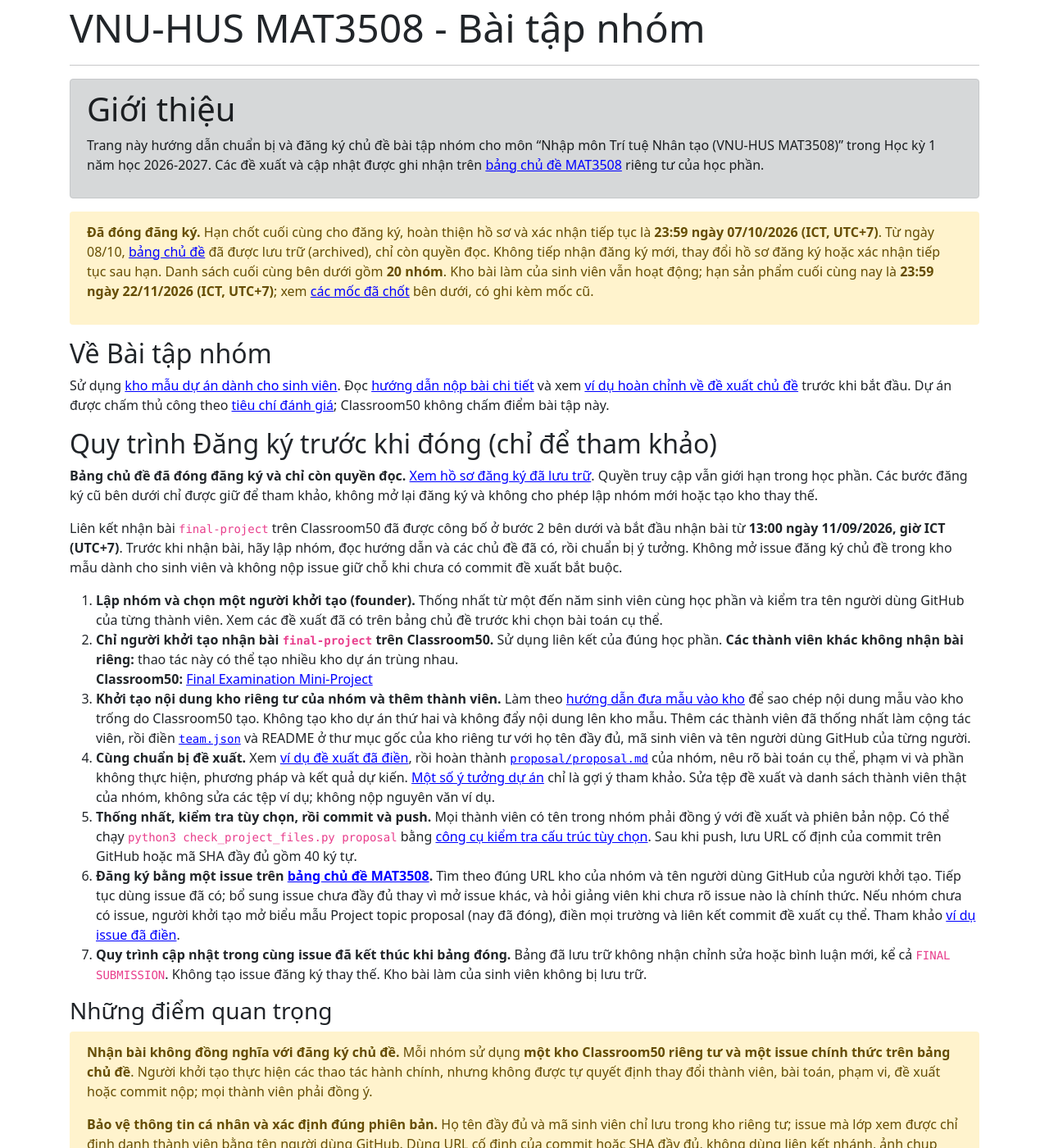
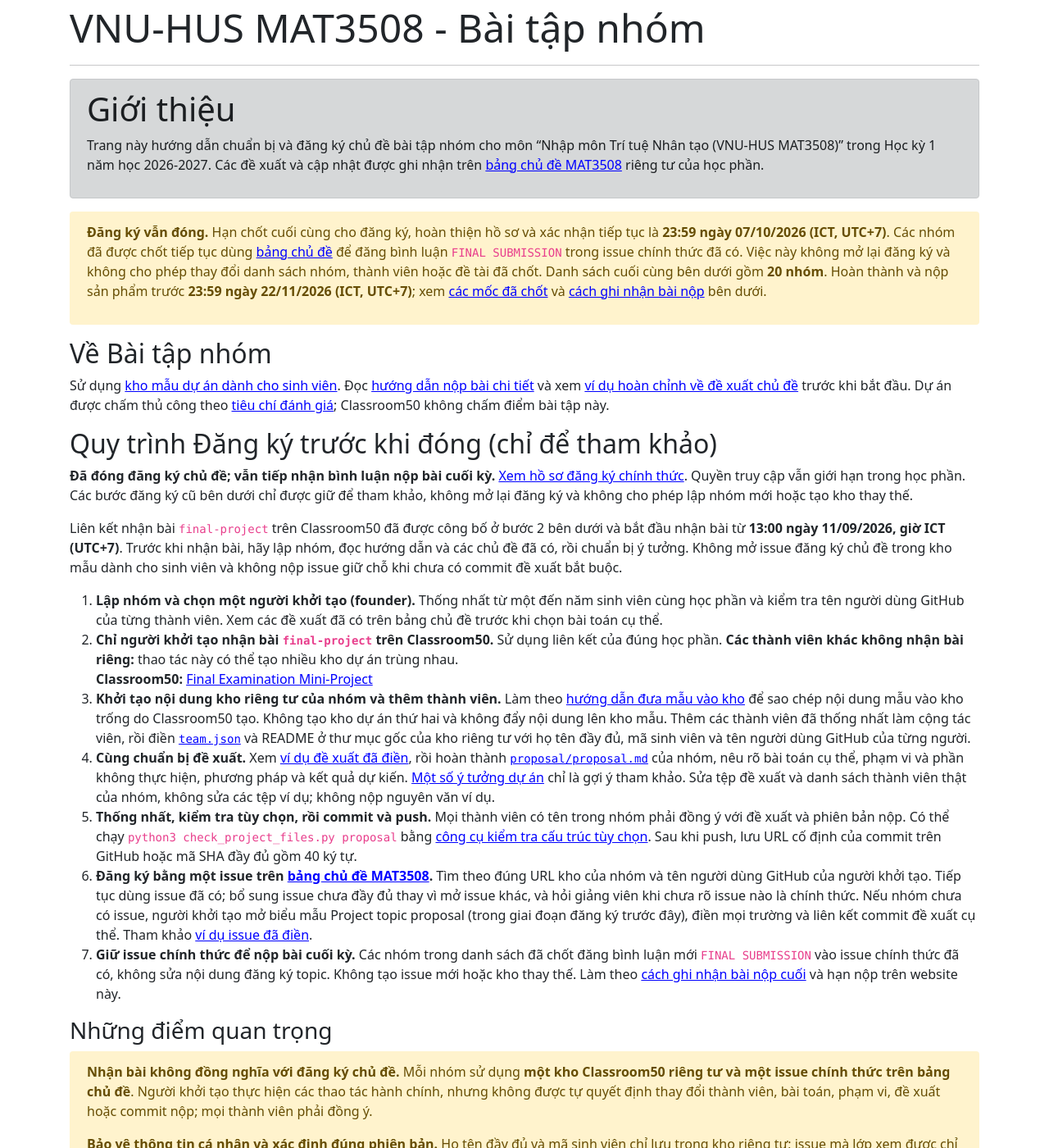
Before and after one commit to hoanganhduc/hoanganhduc.github.io, a Jekyll site: the page built from teaching/VNU-HUS/2026/winter/MAT3508/mini-projects.md, in a window 1280 px wide and 1400 px high. Shown: the whole window at 82% size. Built offline with Jekyll 4.4.1, drawn with Linux system fonts in a browser that asks for light colours; nearby versions of some CDN libraries; a style sheet for code colours, icons or effects is not loaded; some of the changed text lies outside the part shown.

Commit message:
Restore topic-board final submissions and correct original milestone dates

````diff
--- a/teaching/VNU-HUS/2026/winter/MAT3508/mini-projects.md
+++ b/teaching/VNU-HUS/2026/winter/MAT3508/mini-projects.md
@@ -16,7 +16,7 @@ Trang này hướng dẫn chuẩn bị và đăng ký chủ đề bài tập nh
 
 <div class="alert alert-warning" id="registration-closed" markdown="1">
 
-**Đã đóng đăng ký.** Hạn chốt cuối cùng cho đăng ký, hoàn thiện hồ sơ và xác nhận tiếp tục là **23:59 ngày 07/10/2026 (ICT, UTC+7)**. Từ ngày 08/10, [bảng chủ đề](https://github.com/VNU-HUS/mat3508-2026-project-topics/issues) đã được lưu trữ (archived), chỉ còn quyền đọc. Không tiếp nhận đăng ký mới, thay đổi hồ sơ đăng ký hoặc xác nhận tiếp tục sau hạn. Danh sách cuối cùng bên dưới gồm **20 nhóm**. Kho bài làm của sinh viên vẫn hoạt động; hạn sản phẩm cuối cùng nay là **23:59 ngày 22/11/2026 (ICT, UTC+7)**; xem [các mốc đã chốt](#project-milestones) bên dưới, có ghi kèm mốc cũ.
+**Đăng ký vẫn đóng.** Hạn chốt cuối cùng cho đăng ký, hoàn thiện hồ sơ và xác nhận tiếp tục là **23:59 ngày 07/10/2026 (ICT, UTC+7)**. Các nhóm đã được chốt tiếp tục dùng [bảng chủ đề](https://github.com/VNU-HUS/mat3508-2026-project-topics/issues) để đăng bình luận `FINAL SUBMISSION` trong issue chính thức đã có. Việc này không mở lại đăng ký và không cho phép thay đổi danh sách nhóm, thành viên hoặc đề tài đã chốt. Danh sách cuối cùng bên dưới gồm **20 nhóm**. Hoàn thành và nộp sản phẩm trước **23:59 ngày 22/11/2026 (ICT, UTC+7)**; xem [các mốc đã chốt](#project-milestones) và [cách ghi nhận bài nộp](#final-submission) bên dưới.
 
 </div>
 
@@ -26,7 +26,7 @@ Sử dụng [kho mẫu dự án dành cho sinh viên](https://github.com/VNU-HUS
 
 ## Quy trình Đăng ký trước khi đóng (chỉ để tham khảo)
 
-**Bảng chủ đề đã đóng đăng ký và chỉ còn quyền đọc.** [Xem hồ sơ đăng ký đã lưu trữ](https://github.com/VNU-HUS/mat3508-2026-project-topics/issues). Quyền truy cập vẫn giới hạn trong học phần. Các bước đăng ký cũ bên dưới chỉ được giữ để tham khảo, không mở lại đăng ký và không cho phép lập nhóm mới hoặc tạo kho thay thế.
+**Đã đóng đăng ký chủ đề; vẫn tiếp nhận bình luận nộp bài cuối kỳ.** [Xem hồ sơ đăng ký chính thức](https://github.com/VNU-HUS/mat3508-2026-project-topics/issues). Quyền truy cập vẫn giới hạn trong học phần. Các bước đăng ký cũ bên dưới chỉ được giữ để tham khảo, không mở lại đăng ký và không cho phép lập nhóm mới hoặc tạo kho thay thế.
 
 Liên kết nhận bài `final-project` trên Classroom50 đã được công bố ở bước 2 bên dưới và bắt đầu nhận bài từ **13:00 ngày 11/09/2026, giờ ICT (UTC+7)**. Trước khi nhận bài, hãy lập nhóm, đọc hướng dẫn và các chủ đề đã có, rồi chuẩn bị ý tưởng. Không mở issue đăng ký chủ đề trong kho mẫu dành cho sinh viên và không nộp issue giữ chỗ khi chưa có commit đề xuất bắt buộc.
 
@@ -35,8 +35,8 @@ Liên kết nhận bài `final-project` trên Classroom50 đã được công b
 3. **Khởi tạo nội dung kho riêng tư của nhóm và thêm thành viên.** Làm theo [hướng dẫn đưa mẫu vào kho](https://github.com/VNU-HUS/introai-final-project-template/blob/main/Submission%20Guide.md) để sao chép nội dung mẫu vào kho trống do Classroom50 tạo. Không tạo kho dự án thứ hai và không đẩy nội dung lên kho mẫu. Thêm các thành viên đã thống nhất làm cộng tác viên, rồi điền [`team.json`](https://github.com/VNU-HUS/introai-final-project-template/blob/main/team.json) và README ở thư mục gốc của kho riêng tư với họ tên đầy đủ, mã sinh viên và tên người dùng GitHub của từng người.
 4. **Cùng chuẩn bị đề xuất.** Xem [ví dụ đề xuất đã điền](https://github.com/VNU-HUS/introai-final-project-template/blob/main/examples/topic-proposal/proposal.example.md), rồi hoàn thành [`proposal/proposal.md`](https://github.com/VNU-HUS/introai-final-project-template/blob/main/proposal/proposal.md) của nhóm, nêu rõ bài toán cụ thể, phạm vi và phần không thực hiện, phương pháp và kết quả dự kiến. [Một số ý tưởng dự án](https://github.com/VNU-HUS/introai-final-project-template/blob/main/Mini-Project%20Ideas.md) chỉ là gợi ý tham khảo. Sửa tệp đề xuất và danh sách thành viên thật của nhóm, không sửa các tệp ví dụ; không nộp nguyên văn ví dụ.
 5. **Thống nhất, kiểm tra tùy chọn, rồi commit và push.** Mọi thành viên có tên trong nhóm phải đồng ý với đề xuất và phiên bản nộp. Có thể chạy `python3 check_project_files.py proposal` bằng [công cụ kiểm tra cấu trúc tùy chọn](https://github.com/VNU-HUS/introai-final-project-template/blob/main/check_project_files.py). Sau khi push, lưu URL cố định của commit trên GitHub hoặc mã SHA đầy đủ gồm 40 ký tự.
-6. **Đăng ký bằng một issue trên [bảng chủ đề MAT3508](https://github.com/VNU-HUS/mat3508-2026-project-topics/issues).** Tìm theo đúng URL kho của nhóm và tên người dùng GitHub của người khởi tạo. Tiếp tục dùng issue đã có; bổ sung issue chưa đầy đủ thay vì mở issue khác, và hỏi giảng viên khi chưa rõ issue nào là chính thức. Nếu nhóm chưa có issue, người khởi tạo mở biểu mẫu Project topic proposal (nay đã đóng), điền mọi trường và liên kết commit đề xuất cụ thể. Tham khảo [ví dụ issue đã điền](https://github.com/VNU-HUS/introai-final-project-template/blob/main/examples/topic-proposal/topic-issue.example.md).
-7. **Quy trình cập nhật trong cùng issue đã kết thúc khi bảng đóng.** Bảng đã lưu trữ không nhận chỉnh sửa hoặc bình luận mới, kể cả `FINAL SUBMISSION`. Không tạo issue đăng ký thay thế. Kho bài làm của sinh viên không bị lưu trữ.
+6. **Đăng ký bằng một issue trên [bảng chủ đề MAT3508](https://github.com/VNU-HUS/mat3508-2026-project-topics/issues).** Tìm theo đúng URL kho của nhóm và tên người dùng GitHub của người khởi tạo. Tiếp tục dùng issue đã có; bổ sung issue chưa đầy đủ thay vì mở issue khác, và hỏi giảng viên khi chưa rõ issue nào là chính thức. Nếu nhóm chưa có issue, người khởi tạo mở biểu mẫu Project topic proposal (trong giai đoạn đăng ký trước đây), điền mọi trường và liên kết commit đề xuất cụ thể. Tham khảo [ví dụ issue đã điền](https://github.com/VNU-HUS/introai-final-project-template/blob/main/examples/topic-proposal/topic-issue.example.md).
+7. **Giữ issue chính thức để nộp bài cuối kỳ.** Các nhóm trong danh sách đã chốt đăng bình luận mới `FINAL SUBMISSION` vào issue chính thức đã có, không sửa nội dung đăng ký topic. Không tạo issue mới hoặc kho thay thế. Làm theo [cách ghi nhận bài nộp cuối](#final-submission) và hạn nộp trên website này.
 
 ### Những điểm quan trọng
 
@@ -59,17 +59,38 @@ Liên kết nhận bài `final-project` trên Classroom50 đã được công b
 |---|---|
 | Hạn chốt cuối cùng cho đăng ký, hoàn thiện hồ sơ và xác nhận tiếp tục (đã đóng) | **23:59 ngày 07/10/2026** |
 | Bản sửa khi trùng bài toán, nếu được yêu cầu (đã đóng) | **23:59 ngày 07/10/2026** |
-| Hoàn thành và nộp sản phẩm mini-project cuối cùng (mọi nhóm) | **23:59 ngày 22/11/2026** (mốc dự kiến cũ: **06/11/2026**) |
+| Hoàn thành và nộp sản phẩm mini-project cuối cùng (mọi nhóm) | **23:59 ngày 22/11/2026** (hạn nộp cũ: **23:59 ngày 04/11/2026**) |
 | Rà soát hồ sơ, chuẩn bị đánh giá trước buổi thuyết trình đầu tiên | Ngày 23--24/11/2026 |
-| Bắt đầu thuyết trình MAT3508 | **Ngày 25/11/2026, tiết 3** |
-| Kết thúc thuyết trình và đánh giá MAT3508 | **10:40 ngày 16/12/2026**, hết tiết 4 (thay mốc kết thúc dự kiến cũ: **06/11/2026**) |
+| Bắt đầu thuyết trình MAT3508 | **Ngày 25/11/2026, tiết 3** (ngày bắt đầu dự kiến cũ: **06/11/2026**) |
+| Kết thúc thuyết trình và đánh giá MAT3508 | **10:40 ngày 16/12/2026**, hết tiết 4 |
 | Kết thúc toàn bộ đợt thuyết trình của MAT1206E và MAT3508 | 10:40 ngày 16/12/2026 |
 
-**Mốc nộp sản phẩm 04/11/2026 từng hiển thị trên website cũng được thay thế bằng 23:59 ngày 22/11/2026.** Hạn mới áp dụng chung cho cả hai môn và mọi nhóm, không phụ thuộc ngày trình bày. Giảng viên đánh giá phiên bản cuối cùng đã nộp tại hạn chung; trình bày muộn hơn hoặc đổi ca không làm tăng thời gian hoàn thiện sản phẩm đã nộp. Đăng ký vẫn đóng.
+**Hạn nộp sản phẩm 23:59 ngày 04/11/2026 trong hướng dẫn ban đầu và từng hiển thị trên website được thay thế bằng 23:59 ngày 22/11/2026.** Hạn mới áp dụng chung cho cả hai môn và mọi nhóm, không phụ thuộc ngày trình bày. Giảng viên đánh giá phiên bản cuối cùng đã nộp tại hạn chung; trình bày muộn hơn hoặc đổi ca không làm tăng thời gian hoàn thiện sản phẩm đã nộp. Đăng ký vẫn đóng.
 
 **Các mốc thời gian và deadlines áp dụng theo website môn học, không theo hướng dẫn nộp bài ban đầu. Các phần khác vẫn thực hiện theo [hướng dẫn nộp bài đã đăng](https://github.com/VNU-HUS/introai-final-project-template/blob/main/Submission%20Guide.md).** Bản cập nhật thời gian này không thay thế các hướng dẫn khác về chuẩn bị và nộp sản phẩm.
 
-**Lưu ý về việc đóng bảng topic đã thông báo:** không thể đăng bình luận `FINAL SUBMISSION` khi bảng đã được lưu trữ. Bảng vẫn chỉ đọc; bản cập nhật này không mở lại bảng hoặc thiết lập kênh nộp thay thế.
+<a id="final-submission"></a>
+
+### Ghi nhận bài nộp cuối trong issue chính thức
+
+Sau khi mọi thành viên đồng ý với phiên bản cuối, đẩy phiên bản đó lên kho riêng tư hiện có của nhóm và đăng **bình luận mới theo mẫu dưới đây trong issue đăng ký topic chính thức trước 23:59 ngày 22/11/2026 (ICT, UTC+7)**. Ghi URL cố định của commit hoặc SHA đầy đủ; cả commit cuối và bình luận xác nhận đều phải được nộp trước hạn chung. Đây là quy trình tại mục 15 của [hướng dẫn nộp bài đã đăng](https://github.com/VNU-HUS/introai-final-project-template/blob/main/Submission%20Guide.md), với hạn nộp được cập nhật theo website.
+
+```text
+FINAL SUBMISSION
+
+Final commit:
+<permanent commit URL or complete SHA>
+
+Report:
+report/report.pdf at the final commit
+
+Slides:
+slides/slides.pdf at the final commit
+
+All listed members agree to this submitted version: yes
+```
+
+Không tạo issue mới, không sửa nội dung đăng ký để nộp bài và không dùng cơ chế kích hoạt nộp/chấm bài của Classroom50. Bình luận cùng commit Git chính xác xác định phiên bản nộp. Thông báo trước đây rằng bảng chỉ đọc và không nhận bình luận `FINAL SUBMISSION` được hủy bỏ. Đăng ký vẫn đóng; bình luận nộp cuối không làm thay đổi danh sách nhóm, thành viên hoặc đề tài đã chốt.
 
 ## Báo cáo, Thuyết trình và Đánh giá
 
@@ -112,7 +133,7 @@ Tổng cộng 20 tiết thuyết trình. Tiết 1--2 ngày 25/11 không xếp th
 
 ### Hoán đổi ca thuyết trình
 
-Hai nhóm **trong cùng môn** được hoán đổi nguyên ca khi thực sự cần. Hai nhóm phải cùng đồng ý, kiểm tra mọi thành viên đều tham gia được ca mới, và gửi lý do cùng hai ca cần đổi qua Google Classroom **trước ca sớm hơn trong hai ca**. Chỉ được đổi sau khi giảng viên xác nhận. Việc đổi chỉ áp dụng cho ngày/tiết trình bày (và phòng tương ứng với ca), không đổi số Group, đề tài, thành viên, hạn nộp chung 22/11 hoặc ngày kết thúc thuyết trình của môn. Không sửa bảng topic đã lưu trữ để xin đổi ca.
+Hai nhóm **trong cùng môn** được hoán đổi nguyên ca khi thực sự cần. Hai nhóm phải cùng đồng ý, kiểm tra mọi thành viên đều tham gia được ca mới, và gửi lý do cùng hai ca cần đổi qua Google Classroom **trước ca sớm hơn trong hai ca**. Chỉ được đổi sau khi giảng viên xác nhận. Việc đổi chỉ áp dụng cho ngày/tiết trình bày (và phòng tương ứng với ca), không đổi số Group, đề tài, thành viên, hạn nộp chung 22/11 hoặc ngày kết thúc thuyết trình của môn. Không sửa issue đăng ký topic để tự thay đổi lịch thuyết trình.
 
 ## Giảng viên tham gia đánh giá
 
@@ -127,7 +148,7 @@ Hai nhóm **trong cùng môn** được hoán đổi nguyên ca khi thực sự
 
 ## Các Chủ Đề Đề Xuất
 
-[Bảng chủ đề đã lưu trữ](https://github.com/VNU-HUS/mat3508-2026-project-topics/issues) giữ lịch sử đăng ký chính thức. **Danh sách cuối cùng gồm 20 nhóm** bên dưới khớp quyết định chốt và nhãn **status: recorded** đã kiểm chứng khi đóng bảng. Các nhóm còn lại giữ nguyên số Group và anchor chủ đề. Ghi nhận không phải phê duyệt học thuật hay bảo đảm chất lượng hoặc điểm đạt. [Lịch thuyết trình đã chốt](#presentation-schedule) được công bố bên trên. Liên kết kho nhóm vẫn riêng tư và chỉ tài khoản có quyền mới truy cập được.
+[Bảng chủ đề](https://github.com/VNU-HUS/mat3508-2026-project-topics/issues) giữ lịch sử đăng ký chính thức. **Danh sách cuối cùng gồm 20 nhóm** bên dưới khớp quyết định chốt và nhãn **status: recorded** đã kiểm chứng khi chốt đăng ký. Các nhóm còn lại giữ nguyên số Group và anchor chủ đề. Ghi nhận không phải phê duyệt học thuật hay bảo đảm chất lượng hoặc điểm đạt. [Lịch thuyết trình đã chốt](#presentation-schedule) được công bố bên trên. Liên kết kho nhóm vẫn riêng tư và chỉ tài khoản có quyền mới truy cập được.
 
 <!-- BEGIN RECORDED MINI-PROJECTS -->
 
````
Also changed, not shown: teaching/VNU-HUS/2026/winter/MAT1206E/index.md (+5 -5 lines), teaching/VNU-HUS/2026/winter/MAT1206E/mini-projects.md (+32 -11 lines), teaching/VNU-HUS/2026/winter/MAT3508/index.md (+5 -5 lines).
